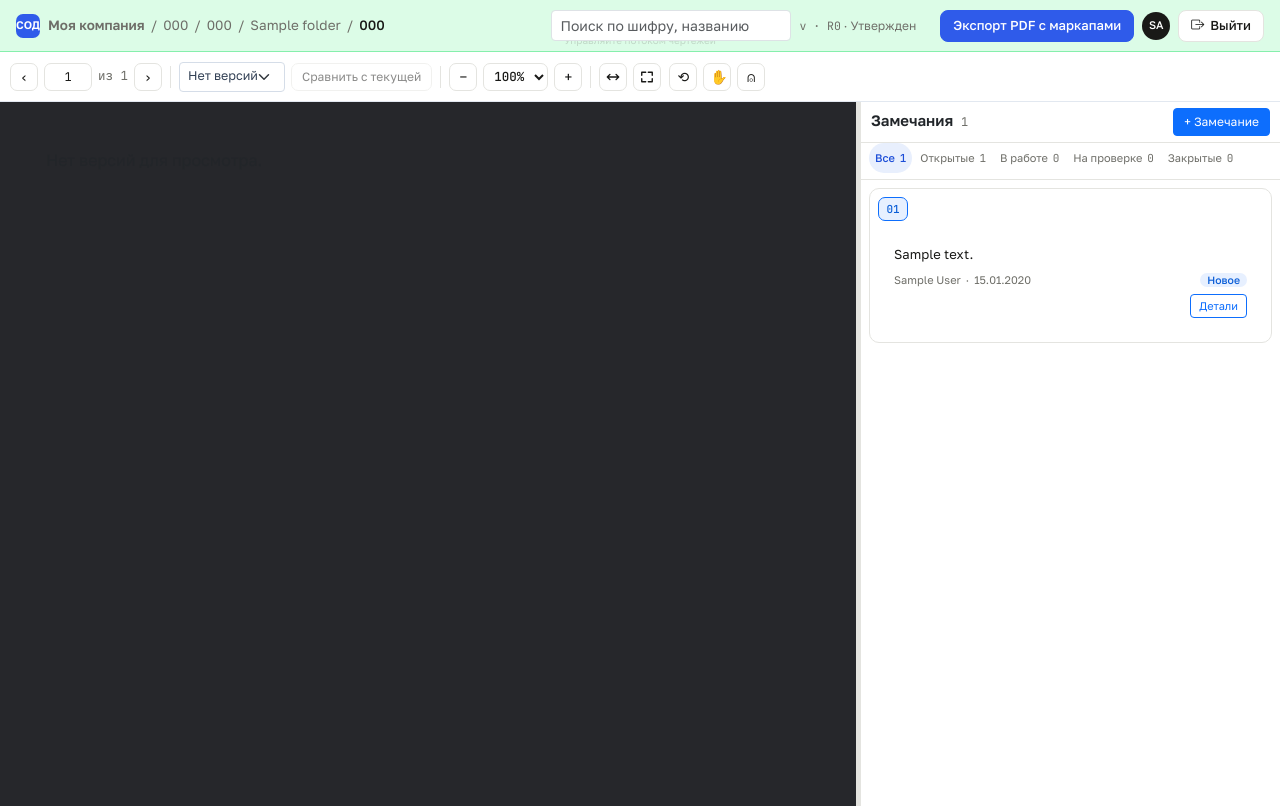
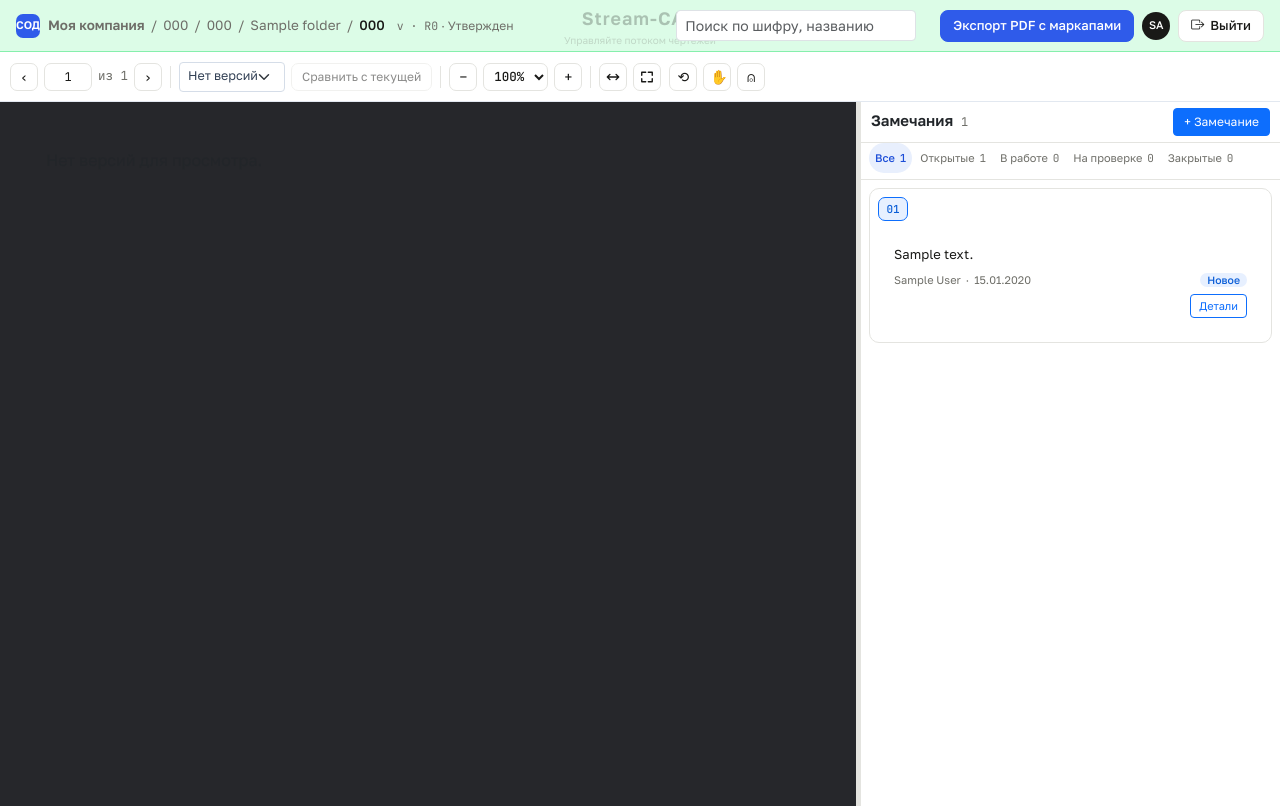
Before and after one commit to ABEL678/sod-project, a Django app: page /documents/1/ in a window 1280 px wide. Run offline with Django 5.2, Linux system fonts and the light colour scheme; a user stored in the database is signed in; data comes from the database, SQL or seed files in the repository; tables that the repository leaves empty hold one stand-in row (values such as "Sample post"); data that the repository does not hold is empty; some libraries are stand-ins or nearby versions.

Commit message:
style: move version chip to breadcrumbs, keep search on the right

```diff
--- a/static/css/redesign.css
+++ b/static/css/redesign.css
@@ -158,11 +158,19 @@ tr[data-href],
     min-width: 0;
 }
 
+.topbar-left {
+    display: flex;
+    align-items: center;
+    gap: 12px;
+    min-width: 0;
+    max-width: 46%;
+    margin-right: auto;
+    overflow: hidden;
+}
+
 .topbar .crumb {
     flex: 0 1 auto;
     min-width: 0;
-    max-width: 34%;
-    margin-right: auto;
     overflow: hidden;
     white-space: nowrap;
 }
@@ -193,7 +201,7 @@ tr[data-href],
 }
 
 .topbar .chip {
-    flex: 0 1 auto;
+    flex: 0 0 auto;
     min-width: 0;
     max-width: 200px;
     overflow: hidden;
```
Also changed, not shown: storage/adapters/templates/registration/login.html, storage/adapters/templates/storage/_topbar.html, storage/adapters/templates/storage/dashboard.html, storage/adapters/templates/storage/document_detail.html, storage/adapters/templates/storage/edit_member.html, storage/adapters/templates/storage/project_detail.html, storage/adapters/templates/storage/project_list.html, storage/adapters/templates/storage/search.html, storage/adapters/templates/storage/upload.html.
